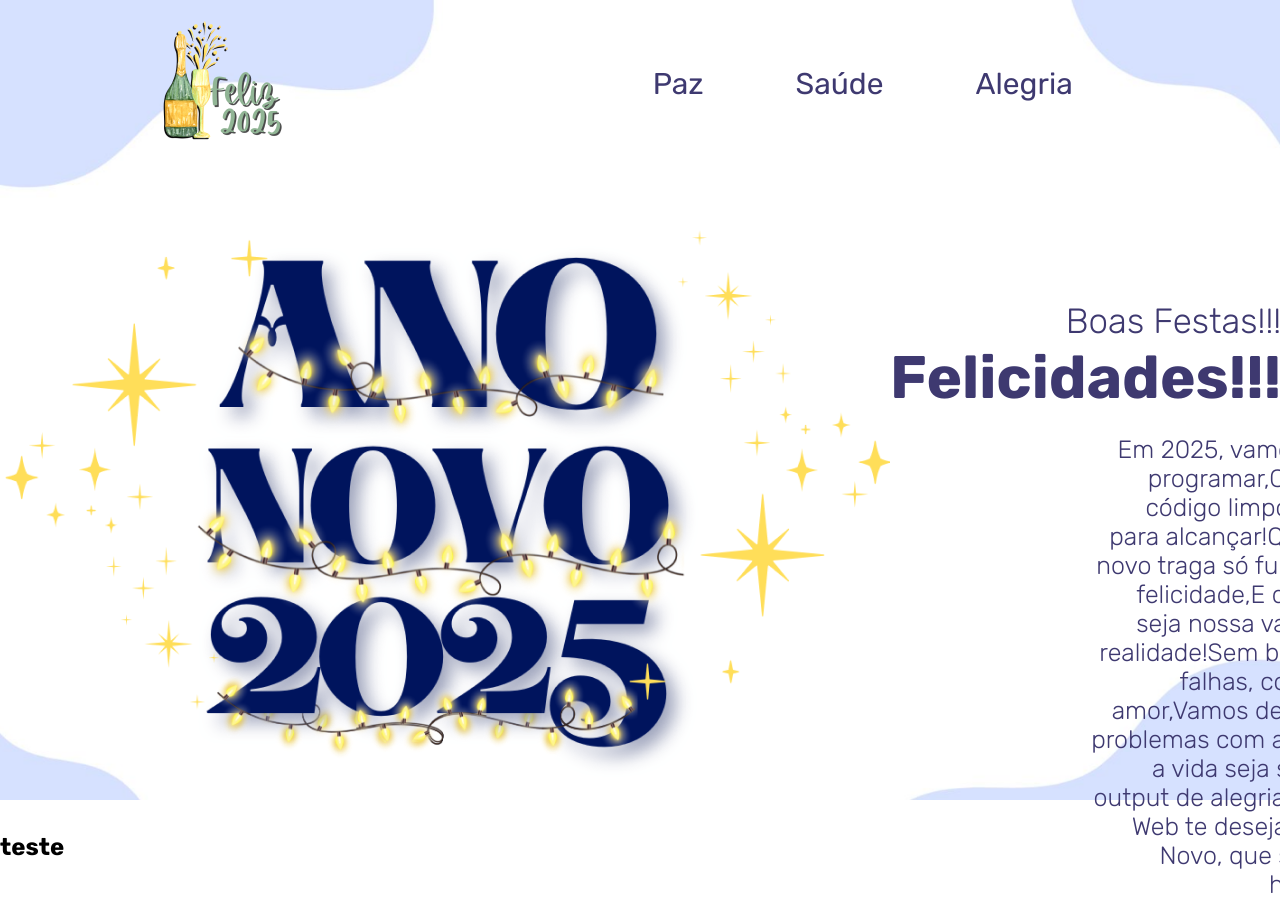
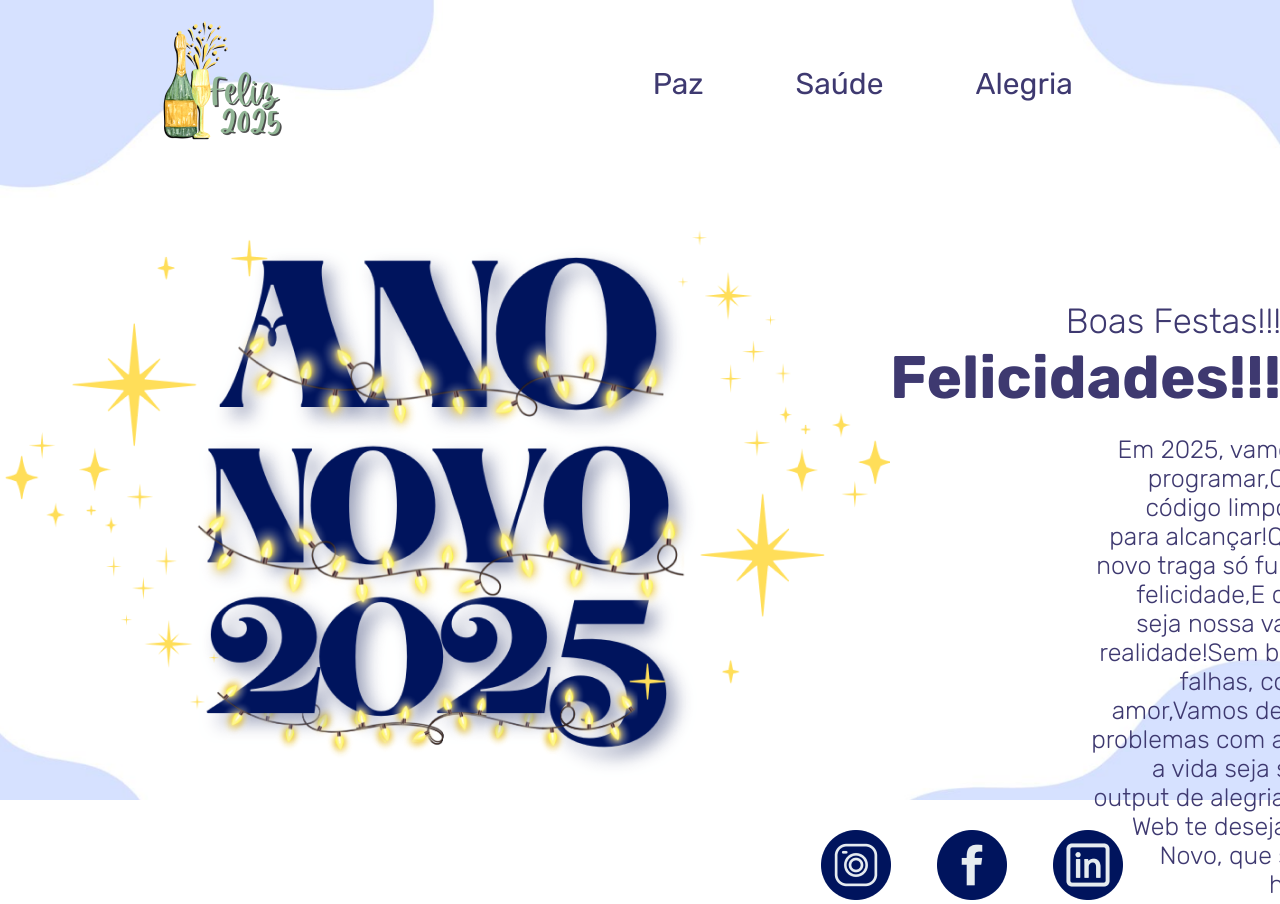
Before and after one commit to viannaingrid/anoNovo, a React (Vite) app: page / in a window 1280 px wide. Shown: the top 904 px of the page. Built offline with nearby package versions, Linux system fonts and the light colour scheme; a web font is replaced by a local one.

Commit message:
:wrench: config footer and tag ancor

```diff
--- a/src/Components/Footer/Footer.jsx
+++ b/src/Components/Footer/Footer.jsx
@@ -1,7 +1,14 @@
+import logoFacebook from '../../assets/logoFacebook.png';
+import logoInstagram from '../../assets/logoInstagram.png';
+import logoLinkedin from '../../assets/logoLinkedin.png';
+import s from '../Footer/footer.module.scss';
+
 export default function Footer() {
     return(
-        <>
-        <h2>teste</h2>
-        </>
+        <section className={s.footerSection}>
+            <a href="https://www.instagram.com/" target="_blank"><img src={logoInstagram} alt="Logo do Instagram"/></a>
+            <a href="https://www.facebook.com/" target="_blank"><img src={logoFacebook} alt="Logo do Facebook"/></a>
+            <a href="https://www.linkedin.com/in/ingrid-vianna/" target="_blank"><img src={logoLinkedin} alt="Logo do Linkedin"/></a>
+        </section>
     )
 }
--- a/src/Components/Footer/footer.module.scss
+++ b/src/Components/Footer/footer.module.scss
@@ -0,0 +1,12 @@
+.footerSection {
+    display: flex;
+    height: 8.6vh;
+    justify-content: flex-end;
+    align-items: center;
+    padding-right: 10.5%;
+
+    a {
+        margin-left: 2%;
+        margin-right: 2%;
+    }
+}
```
